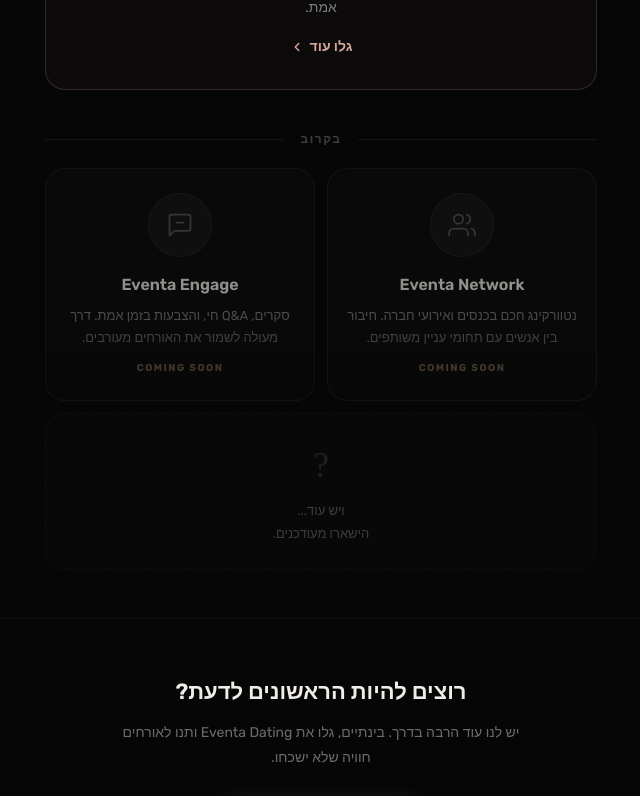
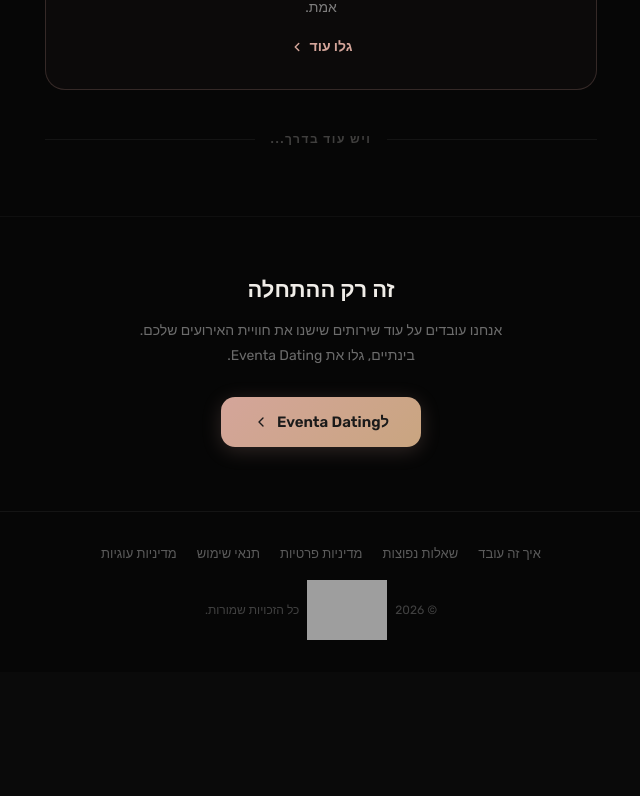
Before and after one commit to tnaydnov/eventa, a Next.js app: page / in a window 1280 px wide. Shown: the part 760-1556 px from the top of the page, without its empty margins (319-959 px from the left). After the commit the page ends 1432 px from the top, so only its background shows below. Built offline with nearby package versions, Linux system fonts and the light colour scheme; grey boxes are pictures that could not be loaded.

Commit message:
remove specific coming-soon services, keep subtle teaser

```diff
--- a/src/app/page.tsx
+++ b/src/app/page.tsx
@@ -68,54 +68,12 @@
           </span>
         </Link>
 
-        {/* Coming Soon cards — teaser grid */}
+        {/* Teaser — more coming */}
         <div className="hp__coming">
           <div className="hp__coming-header">
             <div className="hp__coming-line" />
-            <span className="hp__coming-tag">בקרוב</span>
+            <span className="hp__coming-tag">ויש עוד בדרך...</span>
             <div className="hp__coming-line" />
-          </div>
-
-          <div className="hp__coming-grid">
-            {/* Networking */}
-            <div className="hp__card hp__card--soon">
-              <div className="hp__card-icon hp__card-icon--muted">
-                <svg width="28" height="28" viewBox="0 0 24 24" fill="none" stroke="currentColor" strokeWidth="1.5" strokeLinecap="round" strokeLinejoin="round">
-                  <path d="M17 21v-2a4 4 0 0 0-4-4H5a4 4 0 0 0-4 4v2" />
-                  <circle cx="9" cy="7" r="4" />
-                  <path d="M23 21v-2a4 4 0 0 0-3-3.87" />
-                  <path d="M16 3.13a4 4 0 0 1 0 7.75" />
-                </svg>
-              </div>
-              <h3 className="hp__card-title hp__card-title--sm">Eventa Network</h3>
-              <p className="hp__card-desc hp__card-desc--sm">
-                נטוורקינג חכם בכנסים ואירועי חברה. חיבור בין אנשים עם תחומי עניין משותפים.
-              </p>
-              <span className="hp__card-soon-badge">Coming Soon</span>
-            </div>
-
-            {/* Engage */}
-            <div className="hp__card hp__card--soon">
-              <div className="hp__card-icon hp__card-icon--muted">
-                <svg width="28" height="28" viewBox="0 0 24 24" fill="none" stroke="currentColor" strokeWidth="1.5" strokeLinecap="round" strokeLinejoin="round">
-                  <path d="M21 15a2 2 0 0 1-2 2H7l-4 4V5a2 2 0 0 1 2-2h14a2 2 0 0 1 2 2z" />
-                  <line x1="9" y1="10" x2="15" y2="10" />
-                </svg>
-              </div>
-              <h3 className="hp__card-title hp__card-title--sm">Eventa Engage</h3>
-              <p className="hp__card-desc hp__card-desc--sm">
-                סקרים, Q&A חי, והצבעות בזמן אמת. דרך מעולה לשמור את האורחים מעורבים.
-              </p>
-              <span className="hp__card-soon-badge">Coming Soon</span>
-            </div>
-
-            {/* Mystery slot */}
-            <div className="hp__card hp__card--mystery">
-              <span className="hp__mystery-q">?</span>
-              <p className="hp__card-desc hp__card-desc--sm">
-                ויש עוד...<br />הישארו מעודכנים.
-              </p>
-            </div>
           </div>
         </div>
       </section>
@@ -123,10 +81,10 @@
       {/* ── Bottom CTA ── */}
       <section className="hp__bottom-cta">
         <h2 className="hp__bottom-title">
-          רוצים להיות הראשונים לדעת?
+          זה רק ההתחלה
         </h2>
         <p className="hp__bottom-sub">
-          יש לנו עוד הרבה בדרך. בינתיים, גלו את Eventa Dating ותנו לאורחים חוויה שלא ישכחו.
+          אנחנו עובדים על עוד שירותים שישנו את חוויית האירועים שלכם. בינתיים, גלו את Eventa Dating.
         </p>
         <Link href="/dating" className="hp__bottom-btn">
           <span>לEventa Dating</span>
```
